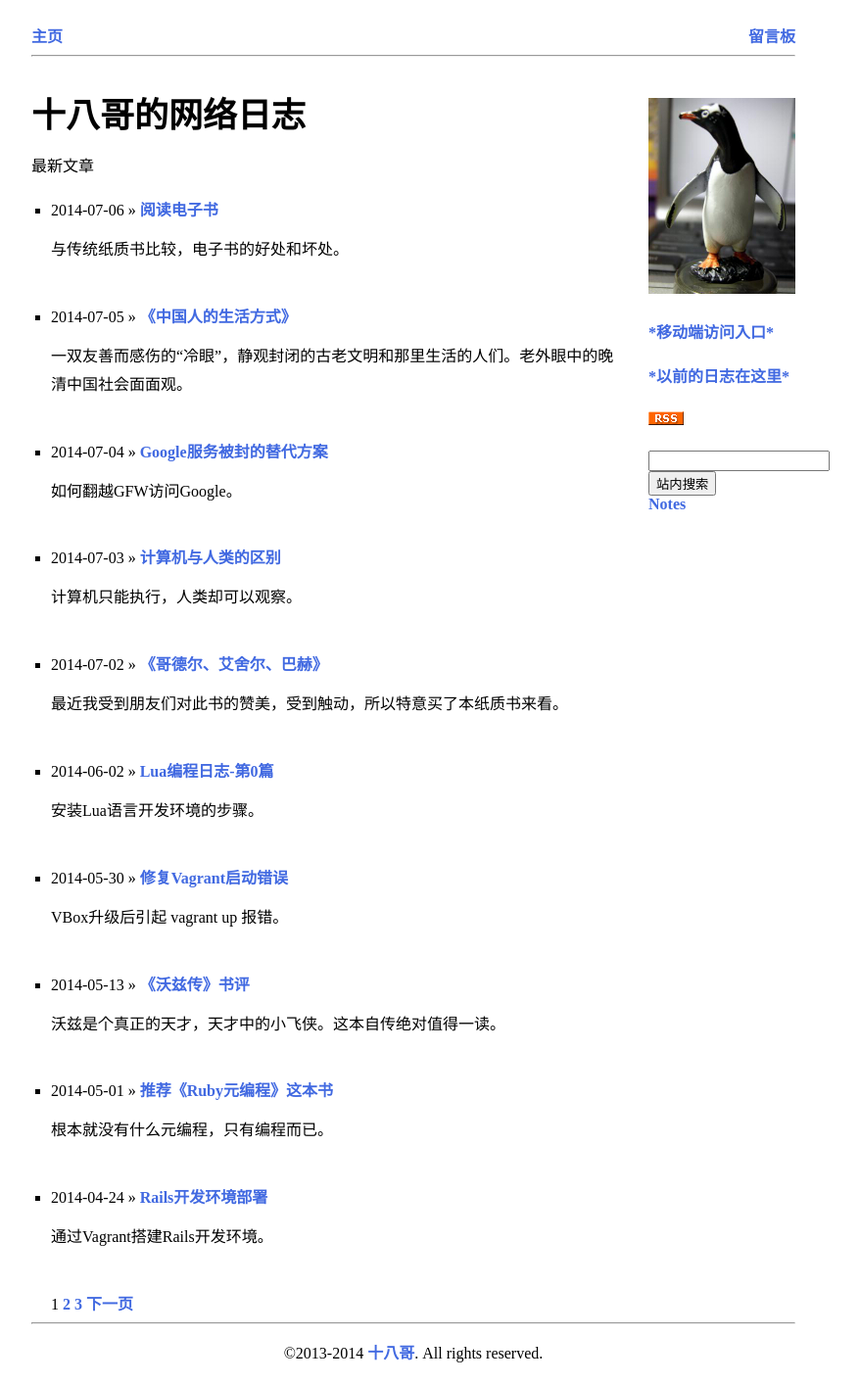
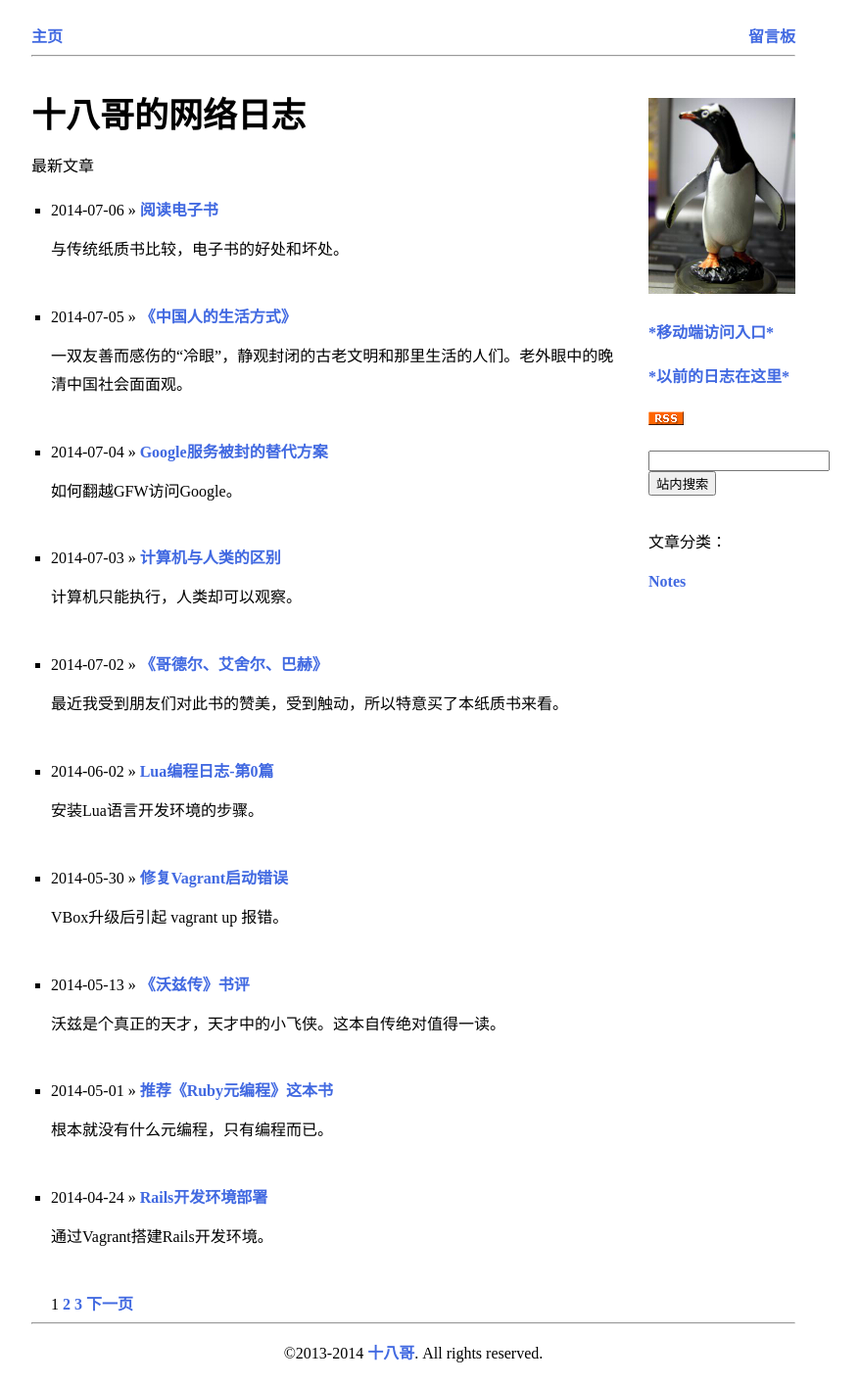
Before and after one commit to cforth/blog, a Jekyll site: the page built from index.html, in a window 1280 px wide. Shown: the whole page at 98% size, without its empty margins (218-1096 px from the left). Built offline with Jekyll 4.4.1, drawn with Linux system fonts in a browser that asks for light colours; Markdown is read by kramdown in place of the engine named in the settings; the list of posts is cut into pages by our own code; comment, search, counter and statistics services are not loaded.

Commit message:
测试tags

```diff
--- a/_layouts/main.html
+++ b/_layouts/main.html
@@ -57,9 +57,10 @@
         </form>
         -->
       </div>
-
+      <br />
+      <p>文章分类：</p>
       {% for tag in site.tags %}
-        <a href="/show_by_tag.html?tag={{ tag[0] }}"> {{ tag[0] }}</a>
+        <a href="{{ site.baseurl }}/show_by_tag.html?tag={{ tag[0] }}"> {{ tag[0] }}</a>
       {% endfor %}
 
     </div>
```
